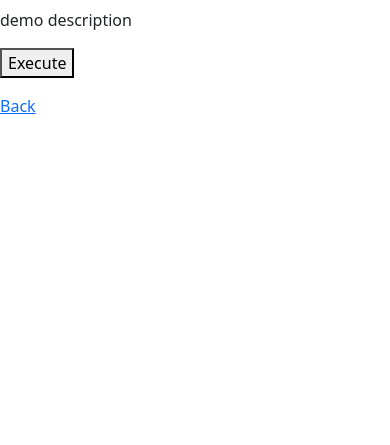
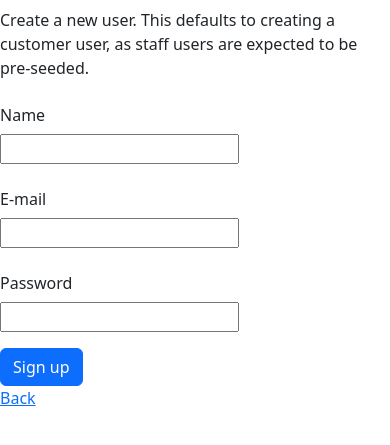
Before and after one commit to mechabubba/airport_thing, a Flask app: page /demo2/ in a window 390 px wide. Shown: the top 445 px of the page. Run offline with Flask 3, Linux system fonts and the light colour scheme; parts of the project's set-up code (start-up, migrations or seed data) failed here and were passed over; some libraries are stand-ins or nearby versions.

Commit message:
minor schema changes, finish demo 2

```diff
--- a/main.py
+++ b/main.py
@@ -1,7 +1,9 @@
 import configparser
+import html
 import os
 import sys
 
+import bcrypt
 from flask import Flask, render_template, request, jsonify
 import mysql.connector
 
@@ -20,7 +22,8 @@ try:
         host=db_cfg["host"],
         user=db_cfg["user"],
         password=db_cfg["password"],
-        database=db_cfg["database"]
+        database=db_cfg["database"],
+        autocommit=True
     )
 except mysql.connector.Error as e:
     print("Error: Database connection failed!")
@@ -50,62 +53,90 @@ for filename in os.listdir(os.path.join(TEMPLATE_DIR, "demos")):
             view_func=make_view(f"demos/{filename}") # relative paths only?
         )
 
-def execute_sql(sql, params):
+def table_it(rows):
+    if not rows:
+        return "<table class=\"table\"><tr><td>No data</td></tr></table>"
+
+    if isinstance(rows[0], dict):
+        columns = list(rows[0].keys())
+        get_val = lambda row, col: row.get(col, "")
+    else:
+        if columns is None:
+            raise ValueError("Column names required when rows are tuples.")
+        get_val = lambda row, idx: row[idx]
+
+    # we built this table
+    parts = ["<table class=\"table\">"]
+    parts.append("<thead><tr>" + "".join(f"<th>{html.escape(str(c))}</th>" for c in columns) + "</tr></thead>")
+    parts.append("<tbody>")
+    for row in rows:
+        parts.append("<tr>" + "".join(
+            f"<td>{html.escape(str(get_val(row, c if isinstance(row, dict) else i)))}</td>"
+            for i, c in enumerate(columns)
+        ) + "</tr>")
+    parts.append("</tbody></table>")
+
+    return "".join(parts)
+
+def execute_sql(sql, params=[]):
     sql = sql.strip()
+    print(sql)
+    print(params)
     try:
         cur = conn.cursor(dictionary=True)
         cur.execute(sql, params)
         return cur.fetchall()
     except mysql.connector.Error as e:
-        print(f"Error retrieving elections: {e}")
+        print("Error code:", e.errno)        # error number
+        print("SQLSTATE value:", e.sqlstate) # SQLSTATE value
+        print("Error message:", e.msg)       # error message
+        print("Error:", e)                   # errno, sqlstate, msg values
         return []
     finally:
         cur.close()
         #conn.close()
 
-# potentially dumber way of doing things
+###############
+### flights ###
+###############
+# eventually: get by user id
 
-@app.post("/demo1/query")
-def demo1_query():
+def _flights(id=None):
+    sql = """
+    SELECT * FROM Flights;
+    """
+    result = execute_sql(sql)
+    return result
+
+@app.get("/flights/")
+def getFlights(id=None):
+    return jsonify(_flights(id))
+
+# helpful visual
+@app.get("/flights/table")
+def getFlightsTable(id=None):
+    return table_it(_flights(id))
+
+#############
+### users ###
+#############
+
+@app.post("/users/create")
+def createUser():
     data = request.get_json()
-    sql = data["sql"].strip()
-    params = data["params"]
-    print(sql, params)
-    result = execute_sql(sql, params)
-    print(result)
-    return jsonify(result)
+    pw = data["password"].encode('utf-8')
+    pw_hashed = bcrypt.hashpw(pw, bcrypt.gensalt())
 
-@app.post("/demo1/query")
-def demo2_query():
-    data = request.get_json()
-    sql = data["sql"].strip()
-    params = data["params"]
+    sql = """
+    INSERT INTO Users (name, email, password) VALUES (%s, %s, %s)
+    """
+    params = [data["name"], data["email"], pw_hashed]
     result = execute_sql(sql, params)
     return jsonify(result)
 
-@app.post("/demo1/query")
-def demo3_query():
-    data = request.get_json()
-    sql = data["sql"].strip()
-    params = data["params"]
-    result = execute_sql(sql, params)
-    return jsonify(result)
-
-@app.post("/demo1/query")
-def demo4_query():
-    data = request.get_json()
-    sql = data["sql"].strip()
-    params = data["params"]
-    result = execute_sql(sql, params)
-    return jsonify(result)
-
-@app.post("/demo1/query")
-def demo5_query():
-    data = request.get_json()
-    sql = data["sql"].strip()
-    params = data["params"]
-    result = execute_sql(sql, params)
-    return jsonify(result)
+@app.get("/users/:id")
+def getUser():
+    pass
 
 if __name__ == "__main__":
     app.run(debug=True)
--- a/sql/schema.sql
+++ b/sql/schema.sql
@@ -12,7 +12,7 @@ DROP TABLE IF EXISTS UserFlights;
 DROP TABLE IF EXISTS CustomerRewards;
 
 CREATE TABLE Users (
-    userID INT PRIMARY KEY,
+    userID INT AUTO_INCREMENT PRIMARY KEY,
     name VARCHAR(50) NOT NULL,
     email VARCHAR(50) NOT NULL UNIQUE,
     password VARCHAR(64) NOT NULL,
@@ -85,6 +85,9 @@ CREATE TABLE CustomerRewards (
     FOREIGN KEY (rewardID) REFERENCES Rewards(rewardID)
 );
 
+CREATE VIEW FlightStatuses AS
+SELECT flightID, status FROM Flights;
+
 -- Procedure [purchaseTicket]:
 -- (i) Obtaining a seat price (seat class) for a ticket and converting it into reward points.
 -- (ii) To insert a new booking into userflights using the customer info (user, flight, ticket id)
--- a/templates/demos/demo2.html
+++ b/templates/demos/demo2.html
@@ -2,27 +2,41 @@
 
 {% block body %}
 <h1></h1>
-<p>demo description</p>
+<p>Create a new user. This defaults to creating a customer user, as staff users are expected to be pre-seeded.</p>
 
-<button id="execute">Execute</button>
+<!-- ugly ahh form -->
+<form id="signup">
+    <div class="row mb-3">
+        <label for="voter_id" class="col-sm-2 col-form-label">Name</label>
+        <div class="col-sm-10"><input type="text" name="name" /></div>
+    </div>
+    <div class="row mb-3">
+        <label for="voter_id" class="col-sm-2 col-form-label">E-mail</label>
+        <div class="col-sm-10"><input type="text" name="email" /></div>
+    </div>
+    <div class="row mb-3">
+        <label for="voter_id" class="col-sm-2 col-form-label">Password</label>
+        <div class="col-sm-10"><input type="text" name="password" /></div>
+    </div>
+    <button type="submit" id="execute" class="btn btn-primary">Sign up</button>
+</form>
 
-<pre id="result"></pre>
+<div id="result"></div>
 
 <script>
-const sql = `
--- put ur sql here
-`;
-const params = [];
+const res = document.getElementById("result");
+document.getElementById("signup").addEventListener("submit", function (e) {
+    e.preventDefault(); // stop the normal form submit
+    const data = new FormData(e.target);
+    console.log(Object.fromEntries(data));
 
-const res = document.getElementById("result");
-document.getElementById("execute").addEventListener("click", () => {
-    fetch("/demo2/query", {
+    fetch("/users/create", {
         method: "POST",
         headers: { "Content-Type": "application/json" },
-        body: JSON.stringify({ sql, params })
-    }).then(r => r.json()).then(data => {
+        body: JSON.stringify(Object.fromEntries(data))
+    }).then(r => r.text()).then(data => {
         console.log(data);
-        res.innerText = JSON.stringify(data, null, 4);
+        res.innerHTML = data;
     });
 });
 </script>
--- a/templates/demos/demo3.html
+++ b/templates/demos/demo3.html
@@ -2,7 +2,7 @@
 
 {% block body %}
 <h1></h1>
-<p>demo description</p>
+<p>View user info.</p>
 
 <button id="execute">Execute</button>
 
--- a/templates/demos/demo4.html
+++ b/templates/demos/demo4.html
@@ -2,7 +2,7 @@
 
 {% block body %}
 <h1></h1>
-<p>demo description</p>
+<p>Purchase a ticket. Utilizes a procedure.</p>
 
 <button id="execute">Execute</button>
 
--- a/templates/demos/demo5.html
+++ b/templates/demos/demo5.html
@@ -2,12 +2,11 @@
 
 {% block body %}
 <h1></h1>
-<p>demo description</p>
+<p>List a users rewards.</p>
 
 <button id="execute">Execute</button>
 
 <pre id="result"></pre>
-
 <script>
 const sql = `
 -- put ur sql here
```
Also changed, not shown: templates/demos/demo1.html (+3 -14 lines).
